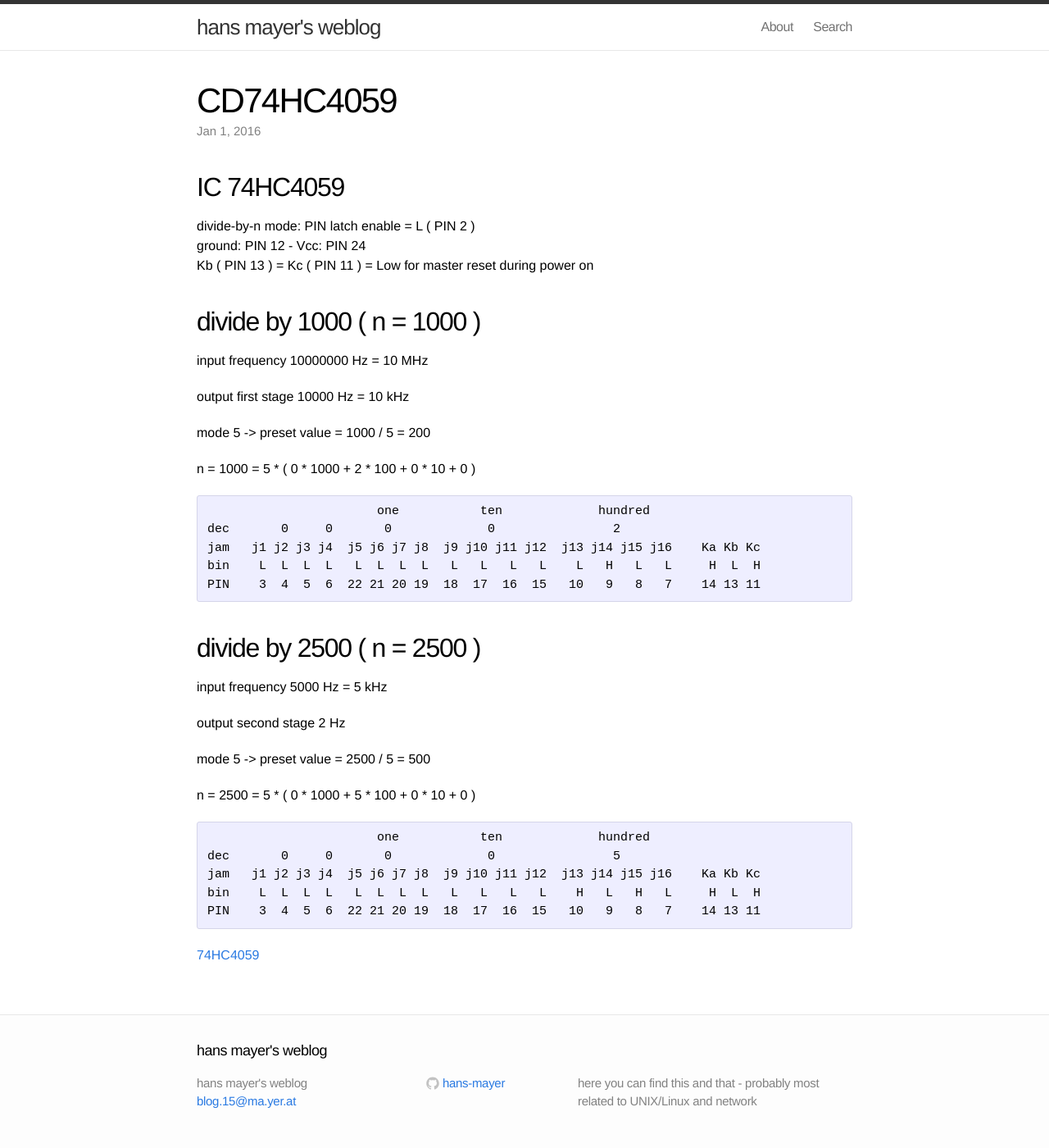
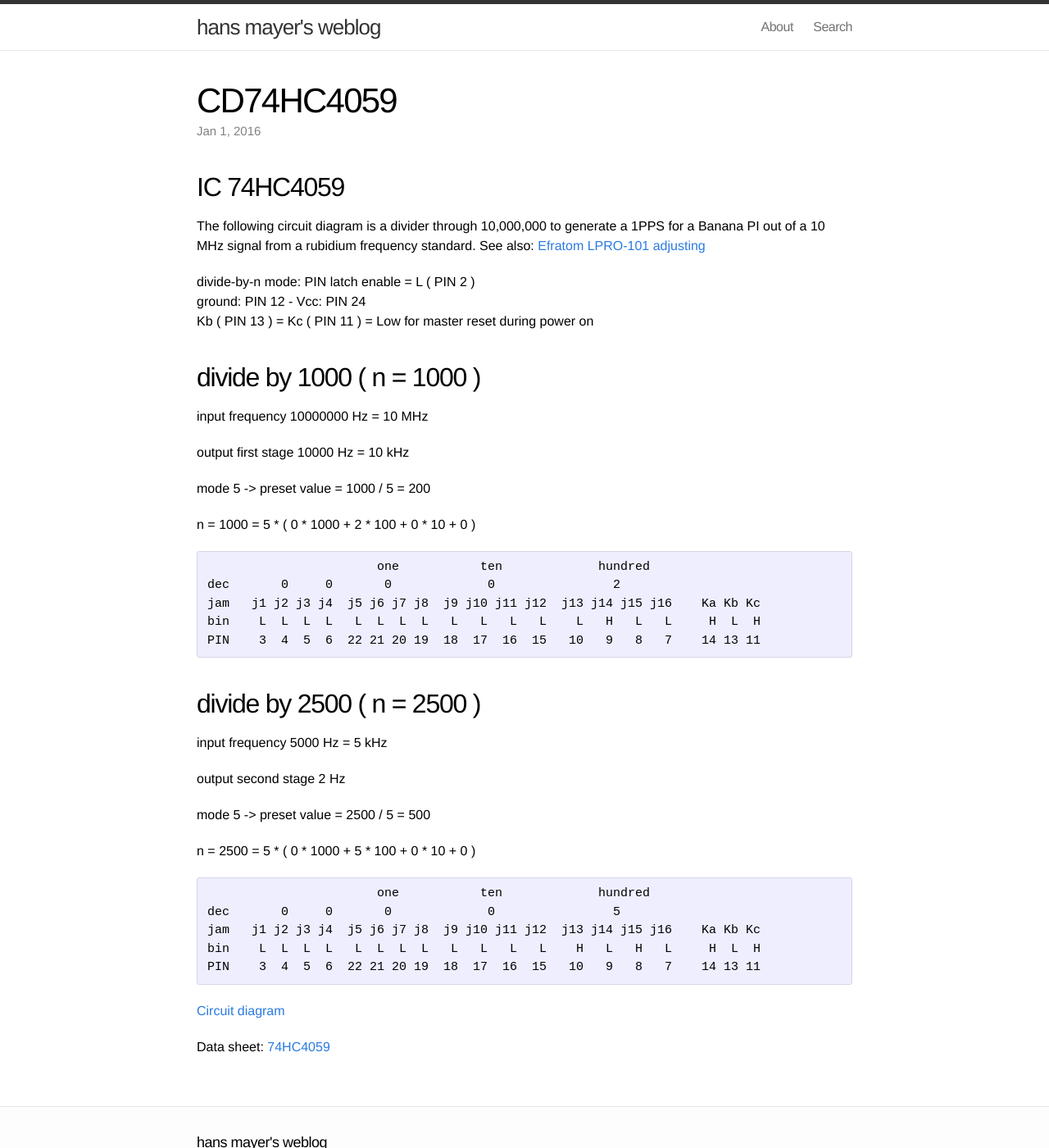
Before and after one commit to hans-mayer/blog, a Jekyll site: the page built from _posts/2016-01-01-cd47hc4059.markdown, in a window 1280 px wide and 1400 px high. Shown: the whole window at 82% size. Built offline with Jekyll 4.4.1, drawn with Linux system fonts in a browser that asks for light colours.

Commit message:
circuit added for cd47hc4059

```diff
--- a/_posts/2016-01-01-cd47hc4059.markdown
+++ b/_posts/2016-01-01-cd47hc4059.markdown
@@ -7,6 +7,8 @@
 
 
 ## IC 74HC4059
+
+The following circuit diagram is a divider through 10,000,000 to generate a 1PPS for a Banana PI out of a 10 MHz signal from a rubidium frequency standard. See also: [Efratom LPRO-101 adjusting]({% post_url 2016-01-03-efratom-lpro-101-adjusting %})
 
 divide-by-n mode: PIN latch enable = L ( PIN 2 )  <br />
 ground: PIN 12  -  Vcc: PIN 24 <br />
@@ -50,5 +52,6 @@
 PIN    3  4  5  6  22 21 20 19  18  17  16  15   10   9   8   7    14 13 11
 </pre>
 
+[Circuit diagram](/images/teiler10e7-002.png){:target="_blank"}
 
-[74HC4059](/images/74HC_HCT4059_CNV.pdf){:target="_blank"}
+Data sheet:  [74HC4059](/images/74HC_HCT4059_CNV.pdf){:target="_blank"}
```
Also changed, not shown: images/teiler10e7-002.png (added).
